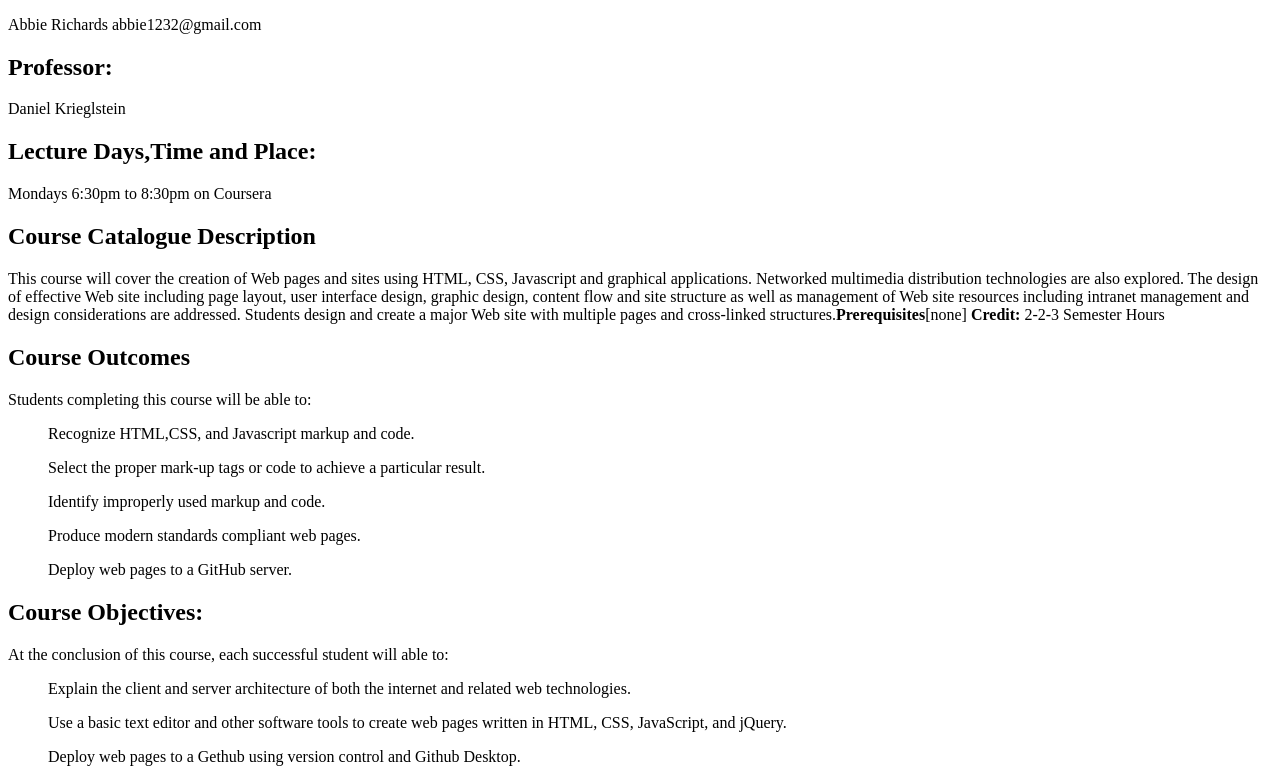
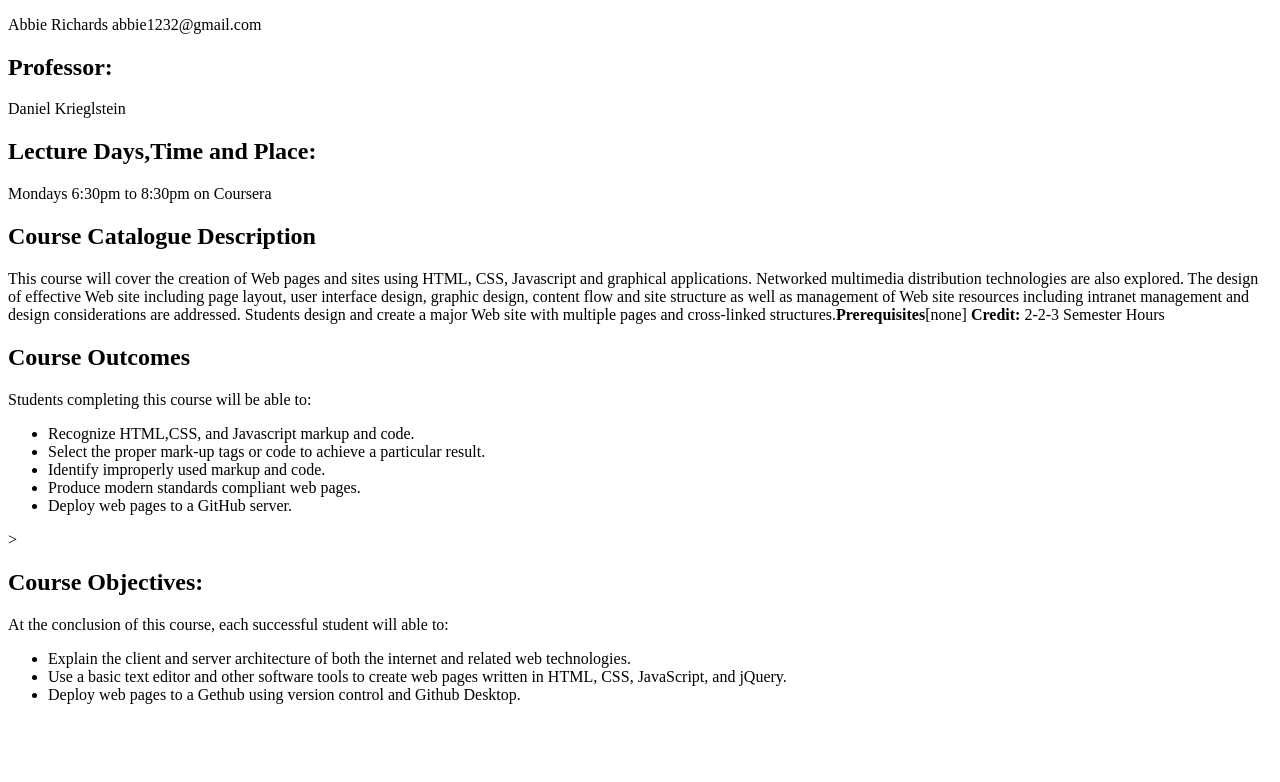
Before and after one commit to Abbie-xox/webdev_lab1, a plain HTML site: page index.html in a window 1280 px wide. Shown: the part 105-887 px from the top of the page. After the commit the page ends 825 px from the top, so only its background shows below. Drawn offline with Linux system fonts and the light colour scheme.

Commit message:
Update index.html

```diff
--- a/index.html
+++ b/index.html
@@ -16,15 +16,19 @@
   <p>This course will cover the creation of Web pages and sites using HTML, CSS, Javascript and graphical applications. Networked multimedia distribution technologies are also explored. The design of effective Web site including page layout, user interface design, graphic design, content flow and site structure as well as management of Web site resources including intranet management and design considerations are addressed. Students design and create a major Web site with multiple pages and cross-linked structures.<strong>Prerequisites</strong>[none] <strong>Credit:</strong> 2-2-3 Semester Hours</p>
   <h2>Course Outcomes</h2>
   <p>Students completing this course will be able to:</p>
-    <ul>Recognize HTML,CSS, and Javascript markup and code.</ul>
-    <ul>Select the proper mark-up tags or code to achieve a particular result.</ul>
-    <ul>Identify improperly used markup and code.</ul>
-    <ul>Produce modern standards compliant web pages.</ul>
-    <ul>Deploy web pages to a GitHub server.</ul>
+    <ul>
+      <li>Recognize HTML,CSS, and Javascript markup and code.</li>
+      <li>Select the proper mark-up tags or code to achieve a particular result.</li>
+      <li>Identify improperly used markup and code.</li>
+      <li>Produce modern standards compliant web pages.</li>
+      <li>Deploy web pages to a GitHub server.</li>
+    </ul>>
   <h2>Course Objectives:</h2>
   <p>At the conclusion of this course, each successful student will able to:</p>
-    <ul>Explain the client and server architecture of both the internet and related web technologies.</ul>
-    <ul>Use a basic text editor and other software tools to create web pages written in HTML, CSS, JavaScript, and jQuery.</ul>
-    <ul>Deploy web pages to a Gethub using version control and Github Desktop.</ul>
+  <ul>
+    <li>Explain the client and server architecture of both the internet and related web technologies.</li>
+    <li>Use a basic text editor and other software tools to create web pages written in HTML, CSS, JavaScript, and jQuery.</li>
+    <li>Deploy web pages to a Gethub using version control and Github Desktop.</li>
+  </ul>
 </body>
 </html>
```
